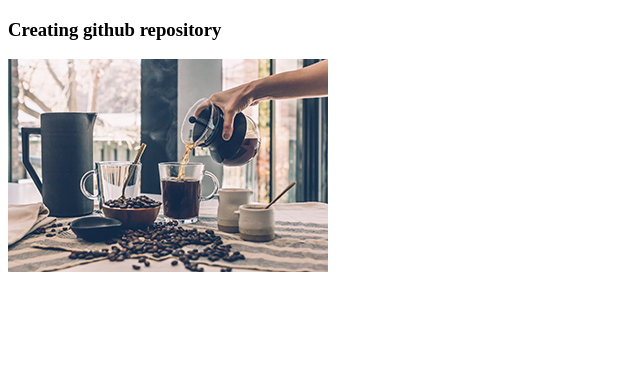
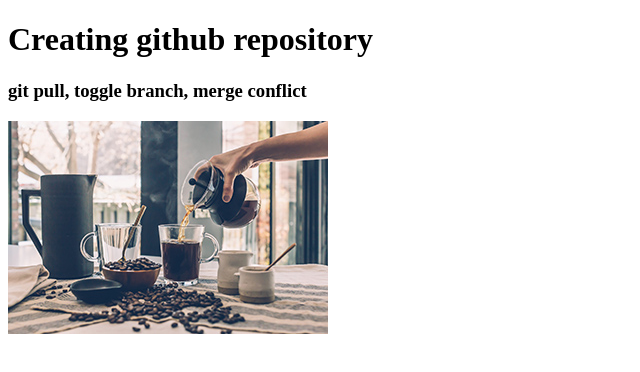
Before and after one commit to mahmud035/03-git-github, a plain HTML site: page index.html in a window 1280 px wide. Shown: the whole page, without its empty margins (0-640 px from the left). Drawn offline with Linux system fonts and the light colour scheme.

Commit message:
added h3 heading

```diff
--- a/index.html
+++ b/index.html
@@ -7,7 +7,8 @@
     <title>Git & GitHub</title>
   </head>
   <body>
-    <h3>Creating github repository</h3>
+    <h1>Creating github repository</h1>
+    <h3>git pull, toggle branch, merge conflict</h3>
     <img src="./images/french roast.jpg" alt="" />
   </body>
 </html>
```
